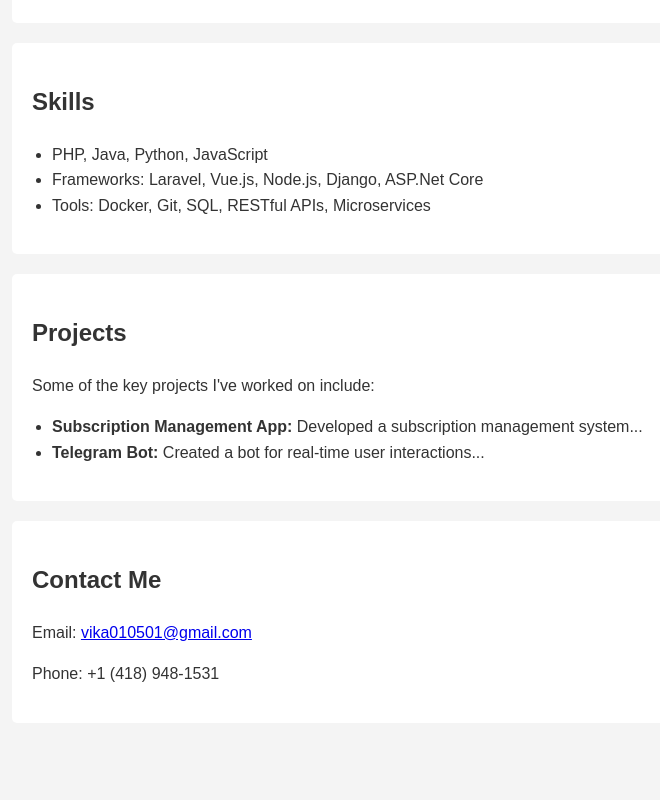
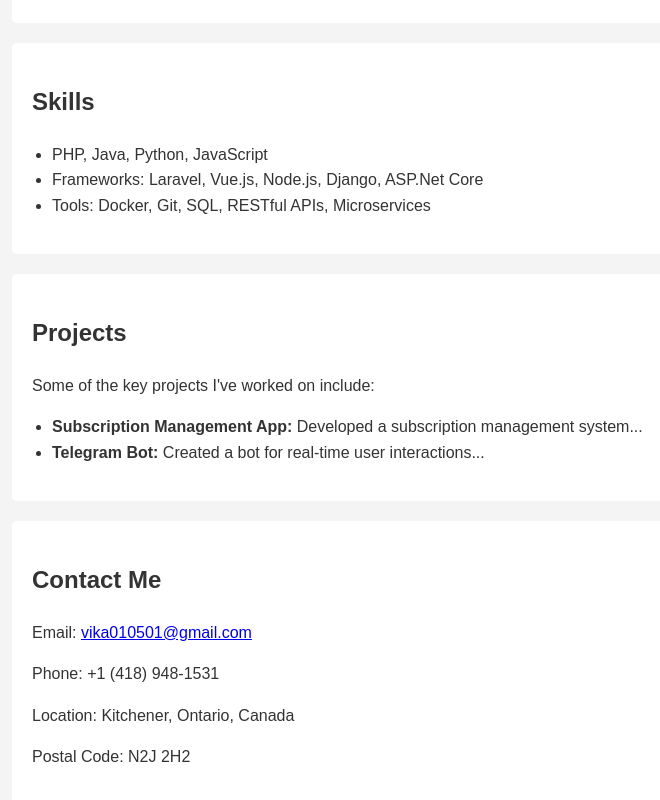
Before and after one commit to victoria-yurchenko/vika010501.github.io, a plain HTML site: page index.html in a window 1280 px wide. Shown: the part 324-1124 px from the top of the page, without its empty margins (8-668 px from the left). Before the commit the page ends 1067 px from the top, so only its background shows below. Drawn offline with Linux system fonts and the light colour scheme.

Commit message:
Update index.html

```diff
--- a/index.html
+++ b/index.html
@@ -46,6 +46,8 @@
         <h2>Contact Me</h2>
         <p>Email: <a href="mailto:vika010501@gmail.com">vika010501@gmail.com</a></p>
         <p>Phone: +1 (418) 948-1531</p>
+        <p>Location: Kitchener, Ontario, Canada</p>
+        <p>Postal Code: N2J 2H2</p>
     </section>
 </body>
 </html>
```
